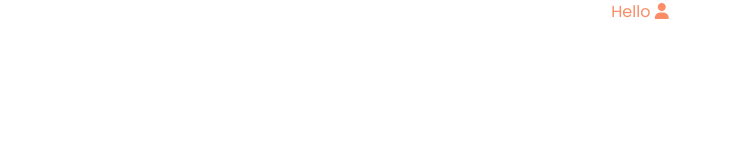
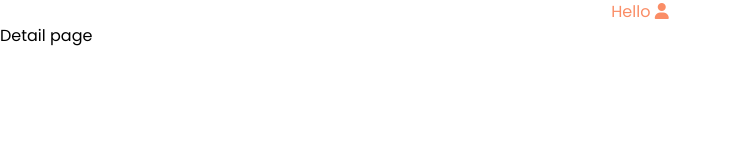
Before and after one commit to or-abdillh/monthly-task-app, a Vue app: page /detail in a window 1280 px wide. Before the commit this address had no page. Shown: the top 160 px of the page, without its empty margins (0-731 px from the left). Built offline with nearby package versions, Linux system fonts and the light colour scheme.

Commit message:
Register Detail route view

```diff
--- a/src/router/route.ts
+++ b/src/router/route.ts
@@ -1,10 +1,15 @@
-import { createRouter, createWebHistory } from "vue-router";
+import { RouteRecordRaw, createRouter, createWebHistory } from "vue-router";
 
-const routes = [
+const routes: Array<RouteRecordRaw> = [
   {
     name: 'Home',
     path: '/',
     component: () => import('../views/Home.vue')
+  },
+  {
+    name: 'Detail',
+    path: '/detail',
+    component: () => import('../views/Detail.vue')
   }
 ]
 
--- /dev/null
+++ b/src/views/Detail.vue
@@ -0,0 +1,3 @@
+<template>
+  Detail page
+</template>
```
